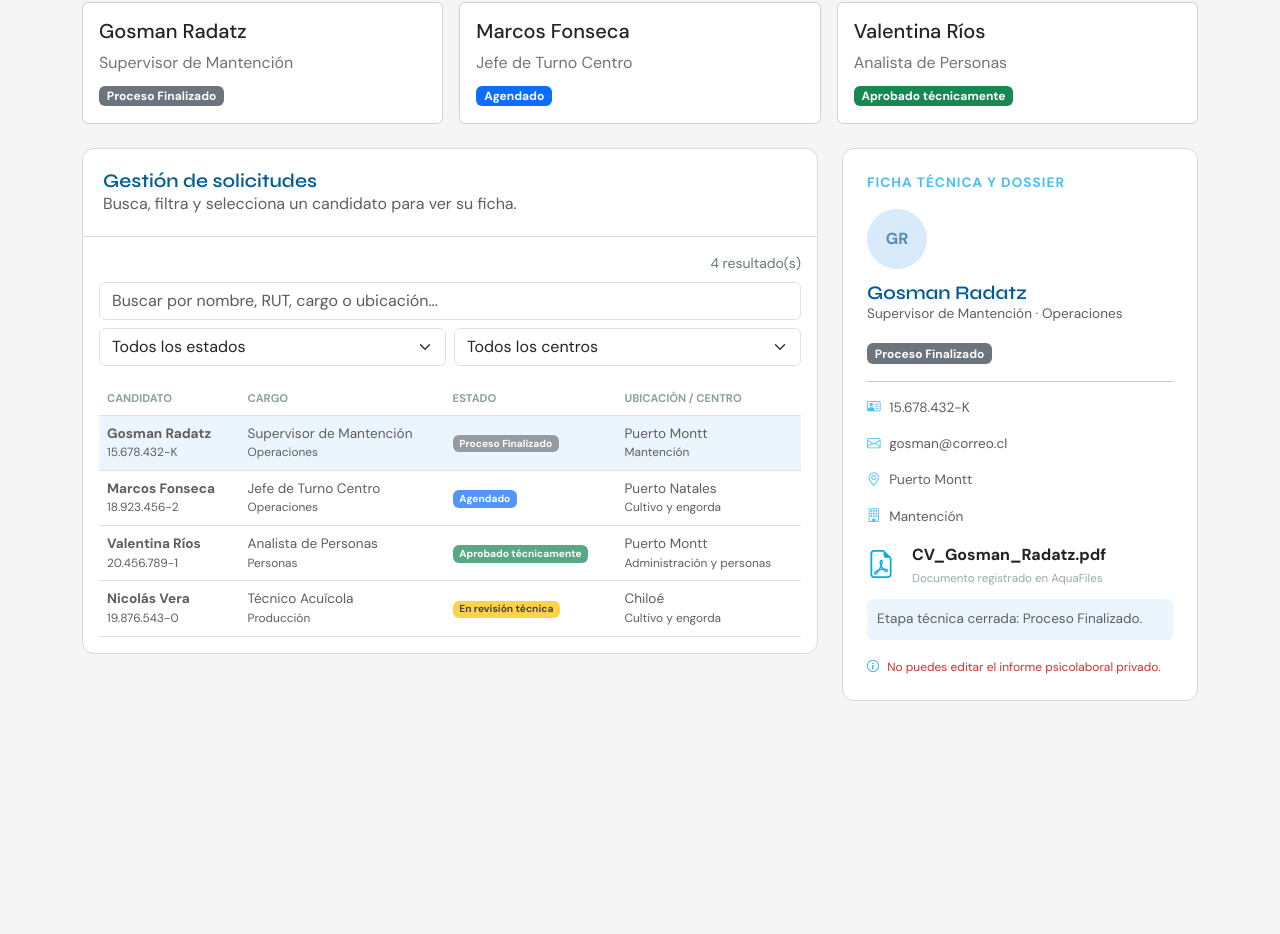
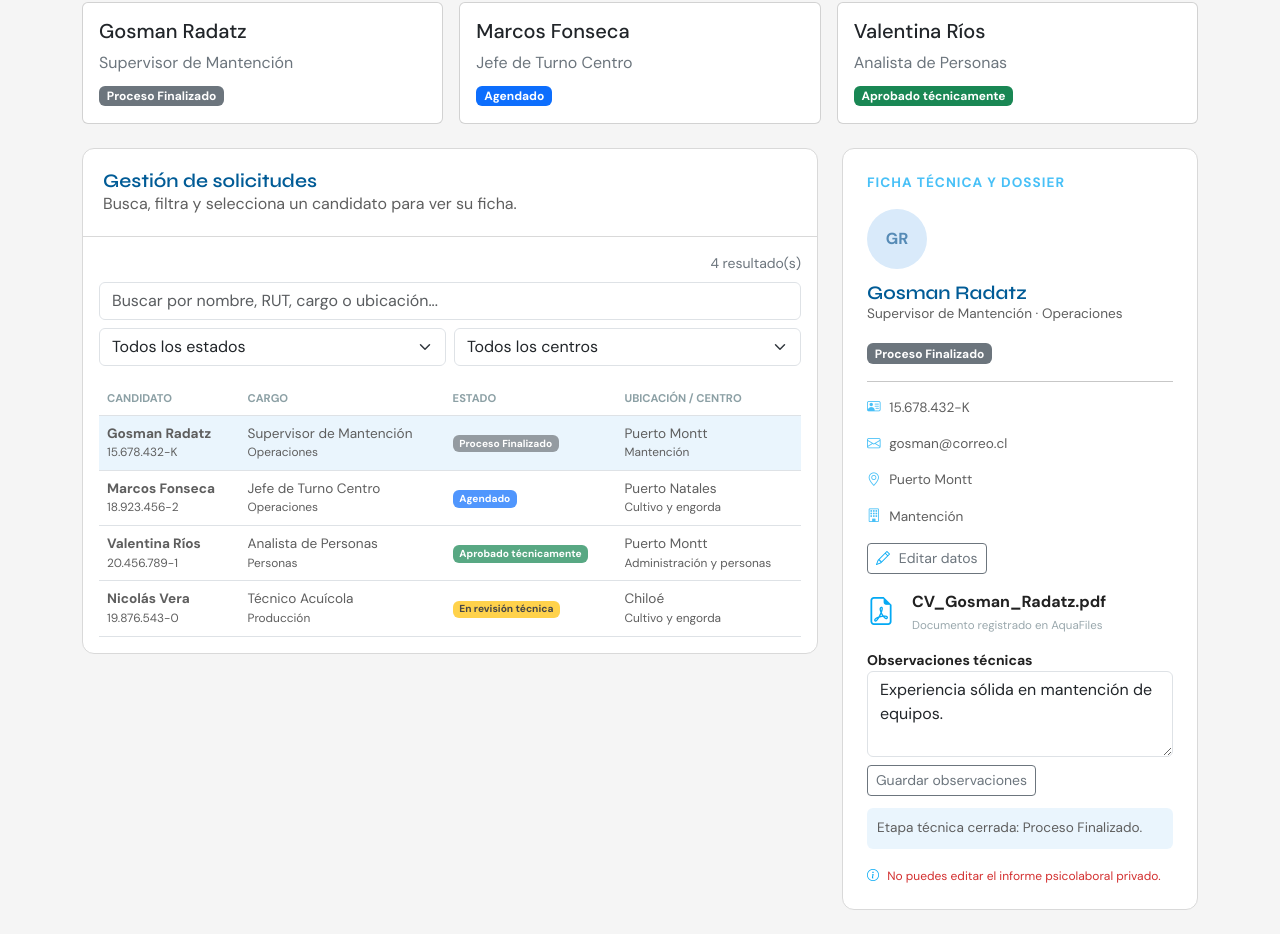
Before and after one commit to Linn-Unix/FullStack-II-002D-CasoAquaFiles, a React (Vite) app: page /supervisor in a window 1280 px wide. Shown: the part 628-1562 px from the top of the page. Before the commit the page ends 1353 px from the top, so only its background shows below. Built offline with nearby package versions, Linux system fonts and the light colour scheme.

Commit message:
feat: permitir editar datos y agregar observaciones técnicas

```diff
--- a/src/App.css
+++ b/src/App.css
@@ -1072,3 +1072,22 @@ h2 {
 
 /* Altura de la pantalla de inicio descontando el navbar */
 .role-screen { min-height:calc(100vh - 56px); }
+/* ---------- 20. Edición de datos en la ficha ---------- */
+.edit-box {
+  background: var(--soft);
+  border-radius: 8px;
+  margin-bottom: 12px;
+  padding: 12px;
+}
+
+.edit-box .form-label {
+  color: var(--deep);
+}
+
+.theme-dark .edit-box {
+  background: #244451;
+}
+
+.theme-dark .edit-box .form-label {
+  color: var(--dark-text);
+}
--- a/src/components/FichaSupervisor.jsx
+++ b/src/components/FichaSupervisor.jsx
@@ -1,4 +1,5 @@
-import { ESTADOS } from '../data/candidatos'
+import { useState } from 'react'
+import { CENTROS_COSTO, ESTADOS, UBICACIONES } from '../data/candidatos'
 import { obtenerIniciales } from '../utils/candidatos'
 import ArchivoFila from './ArchivoFila'
 import EstadoBadge from './EstadoBadge'
@@ -6,7 +7,16 @@ import EstadoBadge from './EstadoBadge'
 // Ficha del candidato seleccionado en el panel del supervisor.
 // Recibe el candidato y la función para actualizarlo (viene de App).
 function FichaSupervisor({ candidato, actualizarCandidato }) {
-  // 1. Si no hay candidato seleccionado, mostramos un mensaje.
+  // 1. Estados para editar los datos: si está en modo edición y la copia que se está editando.
+  const [editando, setEditando] = useState(false)
+  const [borrador, setBorrador] = useState(null)
+  const [errorCargo, setErrorCargo] = useState('')
+
+  // 2. Estados para las observaciones técnicas.
+  const [observaciones, setObservaciones] = useState(candidato?.observaciones ?? '')
+  const [observacionGuardada, setObservacionGuardada] = useState(false)
+
+  // 3. Si no hay candidato seleccionado, mostramos un mensaje.
   if (!candidato) {
     return (
       <div className="panel expediente">
@@ -15,9 +25,38 @@ function FichaSupervisor({ candidato, actualizarCandidato }) {
     )
   }
 
-  // 2. Según el estado, decidimos qué botones mostrar.
+  // 4. Según el estado, decidimos qué botones mostrar.
   const enRevision = candidato.estado === ESTADOS.REVISION
   const puedeDerivar = candidato.estado === ESTADOS.APROBADO
+
+  // 5. Al presionar "Editar datos" copiamos los datos actuales al borrador.
+  function empezarEdicion() {
+    setBorrador({ cargo: candidato.cargo, ubicacion: candidato.ubicacion, centroCosto: candidato.centroCosto })
+    setEditando(true)
+  }
+
+  // 6. Cada cambio en un campo actualiza solo esa propiedad del borrador.
+  function cambiarBorrador(evento) {
+    const { name, value } = evento.target
+    setBorrador((actual) => ({ ...actual, [name]: value }))
+  }
+
+  // 7. Validamos y guardamos los cambios en la lista de candidatos (App).
+  function guardarEdicion() {
+    if (borrador.cargo.trim().length < 3) {
+      setErrorCargo('El cargo debe tener al menos 3 caracteres.')
+      return
+    }
+    actualizarCandidato(candidato.id, { ...borrador, cargo: borrador.cargo.trim() })
+    setErrorCargo('')
+    setEditando(false)
+  }
+
+  // 8. Guardamos las observaciones técnicas. El psicólogo las verá en el dossier.
+  function guardarObservaciones() {
+    actualizarCandidato(candidato.id, { observaciones: observaciones.trim() })
+    setObservacionGuardada(true)
+  }
 
   return (
     <div className="panel expediente">
@@ -29,11 +68,75 @@ function FichaSupervisor({ candidato, actualizarCandidato }) {
       <hr />
       <p><i className="bi bi-person-vcard" /> {candidato.rut}</p>
       <p><i className="bi bi-envelope" /> {candidato.correo}</p>
-      <p><i className="bi bi-geo-alt" /> {candidato.ubicacion}</p>
-      <p><i className="bi bi-building" /> {candidato.centroCosto}</p>
+
+      {/* 9. Renderizado condicional: datos en modo lectura o formulario de edición. */}
+      {editando ? (
+        <div className="edit-box">
+          <label className="form-label small fw-bold w-100">
+            Cargo
+            <input name="cargo" className={errorCargo ? 'form-control is-invalid' : 'form-control'} value={borrador.cargo} onChange={cambiarBorrador} />
+          </label>
+          {errorCargo && <span className="field-error">{errorCargo}</span>}
+
+          <label className="form-label small fw-bold w-100">
+            Ubicación
+            <select name="ubicacion" className="form-select" value={borrador.ubicacion} onChange={cambiarBorrador}>
+              {UBICACIONES.map((ubicacion) => (
+                <option key={ubicacion}>{ubicacion}</option>
+              ))}
+            </select>
+          </label>
+
+          <label className="form-label small fw-bold w-100">
+            Centro de costos
+            <select name="centroCosto" className="form-select" value={borrador.centroCosto} onChange={cambiarBorrador}>
+              {CENTROS_COSTO.map((centro) => (
+                <option key={centro}>{centro}</option>
+              ))}
+            </select>
+          </label>
+
+          <div className="d-flex gap-2">
+            <button className="btn btn-aqua btn-sm" type="button" onClick={guardarEdicion}>
+              Guardar cambios
+            </button>
+            <button className="btn btn-outline-secondary btn-sm" type="button" onClick={() => setEditando(false)}>
+              Cancelar
+            </button>
+          </div>
+        </div>
+      ) : (
+        <>
+          <p><i className="bi bi-geo-alt" /> {candidato.ubicacion}</p>
+          <p><i className="bi bi-building" /> {candidato.centroCosto}</p>
+          <button className="btn btn-outline-secondary btn-sm mb-3" type="button" onClick={empezarEdicion}>
+            <i className="bi bi-pencil" /> Editar datos
+          </button>
+        </>
+      )}
+
       <ArchivoFila nombre={candidato.nombreCv} icono="bi-file-earmark-pdf" />
 
-      {/* 3. En revisión técnica: el supervisor puede aprobar o rechazar. */}
+      {/* 10. Observaciones técnicas: textarea controlado por el estado "observaciones". */}
+      <label className="form-label small fw-bold w-100 mt-3">
+        Observaciones técnicas
+        <textarea
+          className="form-control"
+          rows="3"
+          value={observaciones}
+          onChange={(evento) => {
+            setObservaciones(evento.target.value)
+            setObservacionGuardada(false)
+          }}
+          placeholder="Ej. Cumple con la experiencia requerida en el cargo."
+        />
+      </label>
+      <button className="btn btn-outline-secondary btn-sm" type="button" onClick={guardarObservaciones}>
+        Guardar observaciones
+      </button>
+      {observacionGuardada && <small className="d-block mt-1 text-success">✓ Observaciones guardadas</small>}
+
+      {/* 11. En revisión técnica: el supervisor puede aprobar o rechazar. */}
       {enRevision && (
         <div className="d-grid gap-2 mt-3">
           <button className="btn btn-aqua" type="button" onClick={() => actualizarCandidato(candidato.id, { estado: ESTADOS.APROBADO })}>
@@ -45,14 +148,14 @@ function FichaSupervisor({ candidato, actualizarCandidato }) {
         </div>
       )}
 
-      {/* 4. Aprobado: el supervisor puede derivarlo al psicólogo. */}
+      {/* 12. Aprobado: el supervisor puede derivarlo al psicólogo. */}
       {puedeDerivar && (
         <button className="btn btn-aqua w-100 mt-3" type="button" onClick={() => actualizarCandidato(candidato.id, { estado: ESTADOS.DERIVADO })}>
           Derivar al psicólogo <i className="bi bi-send" />
         </button>
       )}
 
-      {/* 5. En cualquier otro estado, la etapa técnica ya terminó. */}
+      {/* 13. En cualquier otro estado, la etapa técnica ya terminó. */}
       {!enRevision && !puedeDerivar && (
         <p className="stage-note">Etapa técnica cerrada: {candidato.estado}.</p>
       )}
--- a/src/pages/SupervisorPage.jsx
+++ b/src/pages/SupervisorPage.jsx
@@ -98,7 +98,8 @@ function SupervisorPage({ candidatos, actualizarCandidato, modoOscuro, alCambiar
           </div>
         </div>
         <div className="col-lg-4">
-          <FichaSupervisor candidato={seleccionado} actualizarCandidato={actualizarCandidato} />
+          {/* key reinicia la ficha (y su edición) cada vez que se selecciona otro candidato. */}
+          <FichaSupervisor key={seleccionado?.id} candidato={seleccionado} actualizarCandidato={actualizarCandidato} />
         </div>
       </div>
     </main>
```
